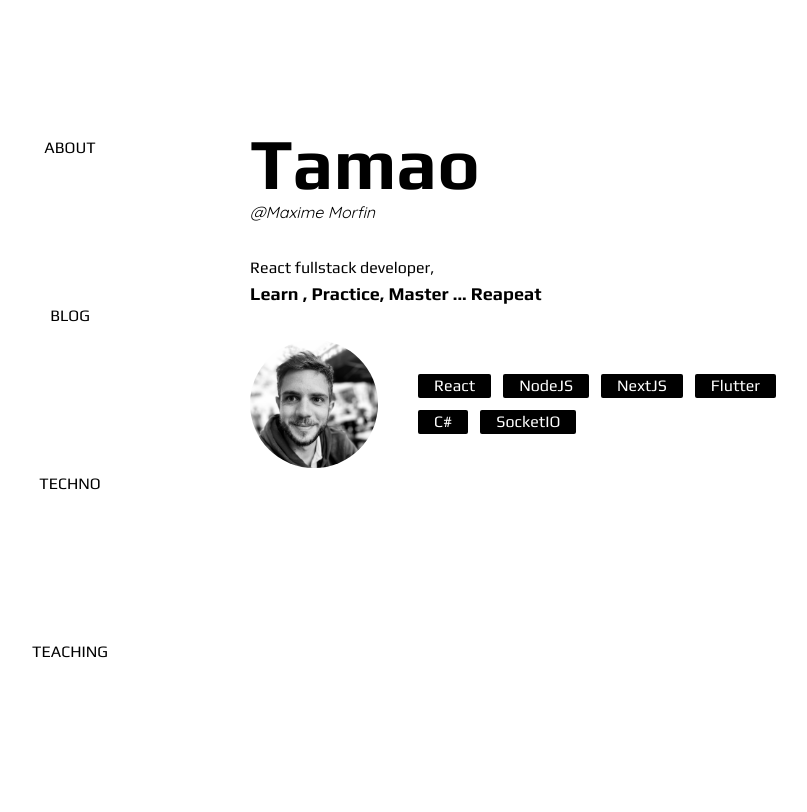
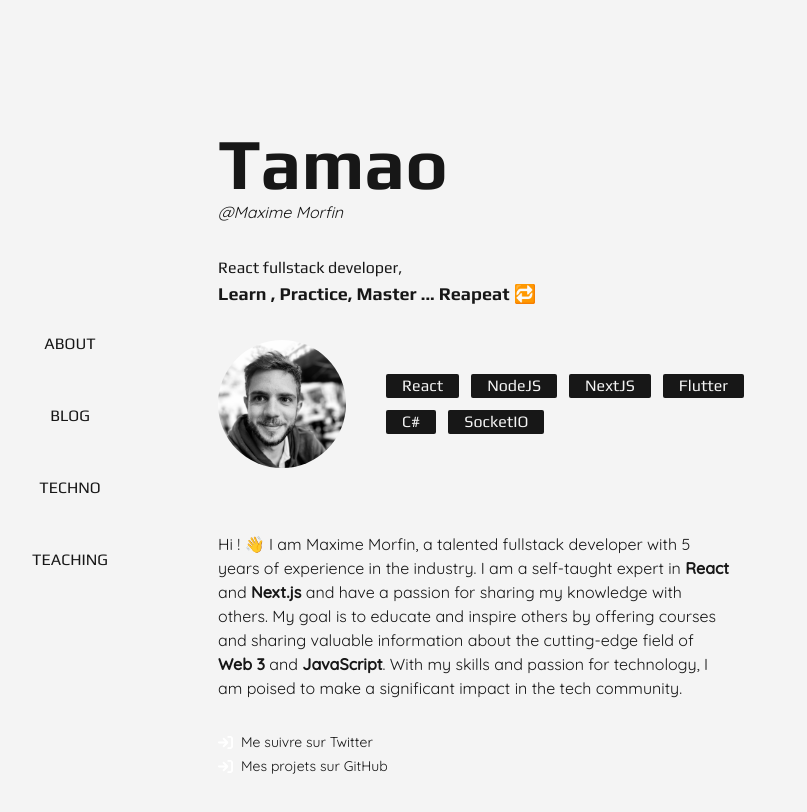
Before and after one commit to Tamao-ev/tamaojs-site, a Next.js app: page / in a window 1280 px wide. Shown: the top 812 px of the page, without its empty margins (126-933 px from the left). Built offline with nearby package versions, Linux system fonts and the light colour scheme.

Commit message:
:sparkles: add presentation section and custom colors

```diff
--- /dev/null
+++ b/components/atoms/socialLink.tsx
@@ -0,0 +1,23 @@
+import Link from "next/link";
+import React from "react";
+import { ArrowIcon } from "@/utils/icons";
+
+interface SocialLinkProps {
+  value: string;
+  url: string;
+}
+
+const SocialLink = ({ value, url }: SocialLinkProps): JSX.Element => {
+  return (
+    <div
+      className={`flex justify-start items-center gap-2 font-paragraph text-sm`}
+    >
+      <ArrowIcon />
+      <Link href={`${url}`} className={`hover:underline`} target="_blank">
+        <span>{value}</span>
+      </Link>
+    </div>
+  );
+};
+
+export default SocialLink;
--- a/components/organisms/header.tsx
+++ b/components/organisms/header.tsx
@@ -6,21 +6,21 @@ import Tag from "@/components/atoms/tag";
 
 const Header = ({}): JSX.Element => {
   return (
-    <header className={`lg:ml-8`}>
+    <header>
       <div
-        className={`flex flex-col justify-center items-center lg:items-start gap-2 lg:gap-0 mb-8`}
+        className={`flex flex-col justify-center items-start lg:items-start gap-2 lg:gap-0 mb-8`}
       >
-        <h1 className="w-full text-center lg:text-start text-3xl lg:text-7xl font-bold">
+        <h1 className="w-full text-start lg:text-start text-3xl lg:text-7xl font-bold">
           Tamao
         </h1>
         <p className={`italic font-paragraph`}>@Maxime Morfin</p>
       </div>
       <div
-        className={`flex flex-col justify-center items-center lg:items-start`}
+        className={`flex flex-col justify-center items-start lg:items-start`}
       >
         <h2>React fullstack developer,</h2>
         <p className={`text-lg font-semibold`}>
-          Learn , Practice, Master ... Reapeat
+          Learn , Practice, Master ... Reapeat <span>🔁</span>
         </p>
         <div className={`flex flex-col lg:flex-row gap-x-10`}>
           <Image
@@ -28,10 +28,10 @@ const Header = ({}): JSX.Element => {
             width={150}
             height={150}
             alt={`une photo de moi sur la plage`}
-            className={`w-32 h-32 flex justify-center items-center lg:justify-start m-auto my-8 rounded-full`}
+            className={`w-32 h-32 flex justify-center items-center lg:justify-start my-8 rounded-full`}
           />
           <div
-            className={`flex justify-center lg:justify-start items-center lg:h-fit my-8 lg:my-auto gap-3 flex-wrap lg:max-w-sm`}
+            className={`flex justify-start items-center lg:h-fit my-8 lg:my-auto gap-3 flex-wrap lg:max-w-sm`}
           >
             {TechnoItems.map((item, index) => (
               <Tag label={item} key={index} />
--- a/components/organisms/navigationBar.tsx
+++ b/components/organisms/navigationBar.tsx
@@ -21,7 +21,7 @@ const NavigationBar = ({}): JSX.Element => {
         ))}
       </div>
       <aside
-        className={`hidden lg:w-1/4 lg:flex lg:flex-col items-center justify-center gap-36 my-8 uppercase`}
+        className={`hidden w-1/4 lg:flex flex-col items-center justify-center gap-12 uppercase`}
       >
         {NavigationItems.map((item, index) => (
           <Link href={`#${item.label}`} key={index}>
--- /dev/null
+++ b/components/templates/about.tsx
@@ -0,0 +1,33 @@
+import React from "react";
+import SocialLink from "../atoms/socialLink";
+
+const TSAbout = ({}): JSX.Element => {
+  return (
+    <section>
+      <p className={`font-paragraph text-sm my-8 lg:max-w-lg lg:text-base`}>
+        Hi ! <span>👋</span> I am Maxime Morfin, a talented fullstack developer
+        with 5 years of experience in the industry. I am a self-taught expert in{" "}
+        <span className={`font-semibold`}>React</span> and{" "}
+        <span className={`font-semibold`}>Next.js</span> and have a passion for
+        sharing my knowledge with others. My goal is to educate and inspire
+        others by offering courses and sharing valuable information about the
+        cutting-edge field of <span className={`font-semibold`}>Web 3</span> and{" "}
+        <span className={`font-semibold`}>JavaScript</span>. With my skills and
+        passion for technology, I am poised to make a significant impact in the
+        tech community.
+      </p>
+      <div className={`flex flex-col justify-center items-start gap-1`}>
+        <SocialLink
+          value="Me suivre sur Twitter"
+          url="https://twitter.com/Tamao_ev"
+        />
+        <SocialLink
+          value="Mes projets sur GitHub"
+          url="https://github.com/Tamao-ev"
+        />
+      </div>
+    </section>
+  );
+};
+
+export default TSAbout;
--- a/components/templates/root.tsx
+++ b/components/templates/root.tsx
@@ -7,7 +7,7 @@ interface TJSPageProps {
 
 const TJSPage = ({ children }: TJSPageProps): JSX.Element => {
   return (
-    <div className="mx-12 lg:flex h-screen font-heading text-black dark:text-white">
+    <div className="mx-12 lg:flex h-auto font-heading text-black dark:text-white">
       <NavigationBar />
       {children}
     </div>
--- a/pages/index.tsx
+++ b/pages/index.tsx
@@ -1,4 +1,5 @@
 import Header from "@/components/organisms/header";
+import About from "@/components/templates/about";
 import Head from "next/head";
 
 export default function Home() {
@@ -10,8 +11,9 @@ export default function Home() {
         <meta name="viewport" content="width=device-width, initial-scale=1" />
         <link rel="icon" href="/favicon.ico" />
       </Head>
-      <main className={`my-32`}>
+      <main className={`my-8 lg:my-32`}>
         <Header />
+        <About />
       </main>
     </>
   );
--- a/tailwind.config.js
+++ b/tailwind.config.js
@@ -9,7 +9,12 @@ module.exports = {
     "./src/**/*.{js,ts,jsx,tsx}",
   ],
   theme: {
-    extend: {},
+    extend: {
+      colors: {
+        black: "#171717",
+        white: "#f4f4f4",
+      },
+    },
     fontFamily: {
       heading: ["Play", "sans-serif"],
       paragraph: ["Quicksand", "sans-serif"],
--- /dev/null
+++ b/utils/icons.tsx
@@ -0,0 +1,12 @@
+export function ArrowIcon() {
+  return (
+    <svg
+      xmlns="http://www.w3.org/2000/svg"
+      viewBox="0 0 512 512"
+      width={15}
+      fill="white"
+    >
+      <path d="M352 96h64c17.7 0 32 14.3 32 32v256c0 17.7-14.3 32-32 32h-64c-17.7 0-32 14.3-32 32s14.3 32 32 32h64c53 0 96-43 96-96V128c0-53-43-96-96-96h-64c-17.7 0-32 14.3-32 32s14.3 32 32 32zm-9.4 182.6c12.5-12.5 12.5-32.8 0-45.3l-128-128c-12.5-12.5-32.8-12.5-45.3 0s-12.5 32.8 0 45.3l73.4 73.4H32c-17.7 0-32 14.3-32 32s14.3 32 32 32h210.7l-73.4 73.4c-12.5 12.5-12.5 32.8 0 45.3s32.8 12.5 45.3 0l128-128z" />
+    </svg>
+  );
+}
```
Also changed, not shown: public/images/svg/arrow.svg (added).
